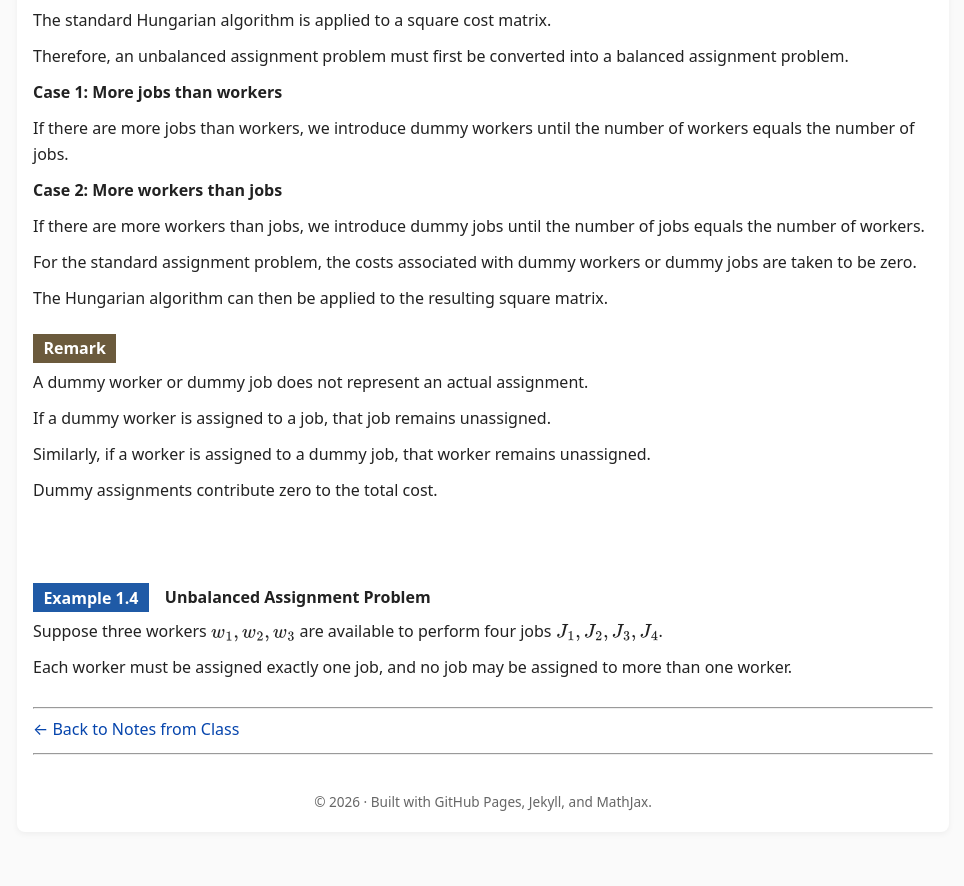
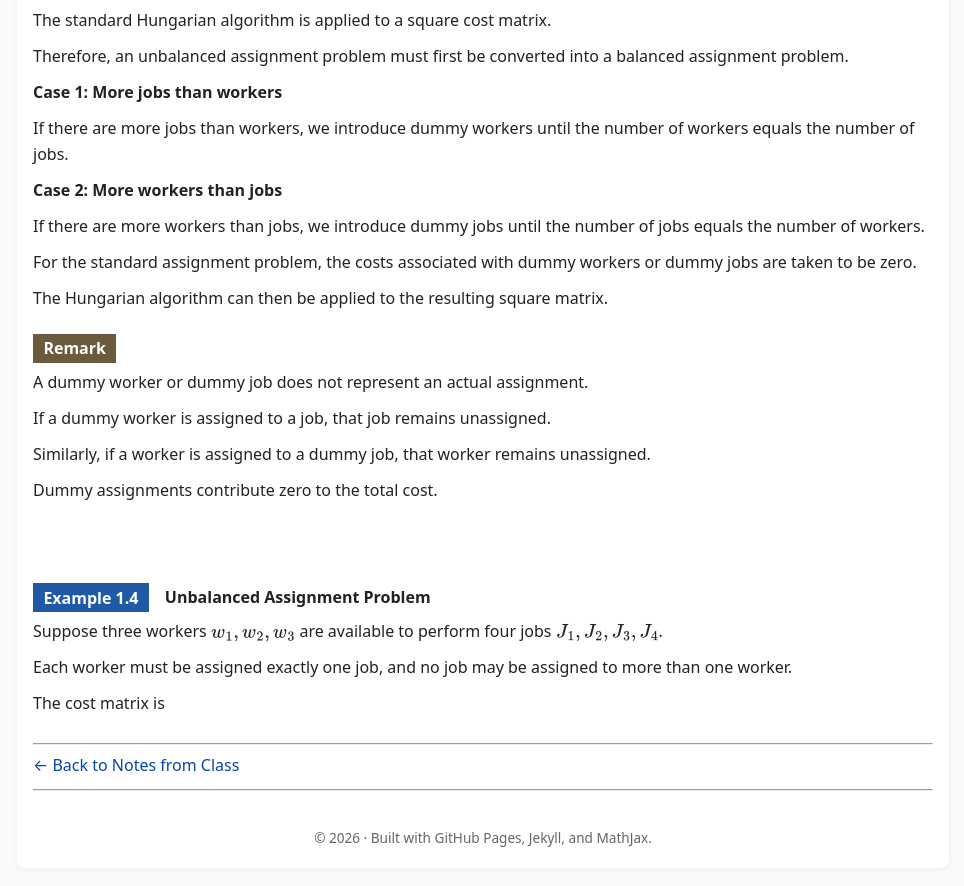
Before and after one commit to SaleemKamaludin/SaleemKamaludin.github.io, a Jekyll site: the page built from courses/math-2276/notes-from-class/supplementary-lecture-6/index.md, in a window 1280 px wide and 900 px high, scrolled down 9625 px. Shown: the top 886 px of the window, without its empty margins (157-1121 px from the left). Built offline with Jekyll 4.4.1, drawn with Linux system fonts in a browser that asks for light colours; before the commit the page ends 10489 px from its top, so only the background shows below that.

Commit message:
Introduce cost matrix in Example 1.4

```diff
--- a/courses/math-2276/notes-from-class/supplementary-lecture-6/index.md
+++ b/courses/math-2276/notes-from-class/supplementary-lecture-6/index.md
@@ -1598,6 +1598,14 @@ C_{\min}
     </p>
 
   </div>
+
+  <div id="example-unbalanced-assignment-problem-cost-matrix-intro">
+
+    <p>
+      The cost matrix is
+    </p>
+
+  </div>
 </div>
 
 
```
